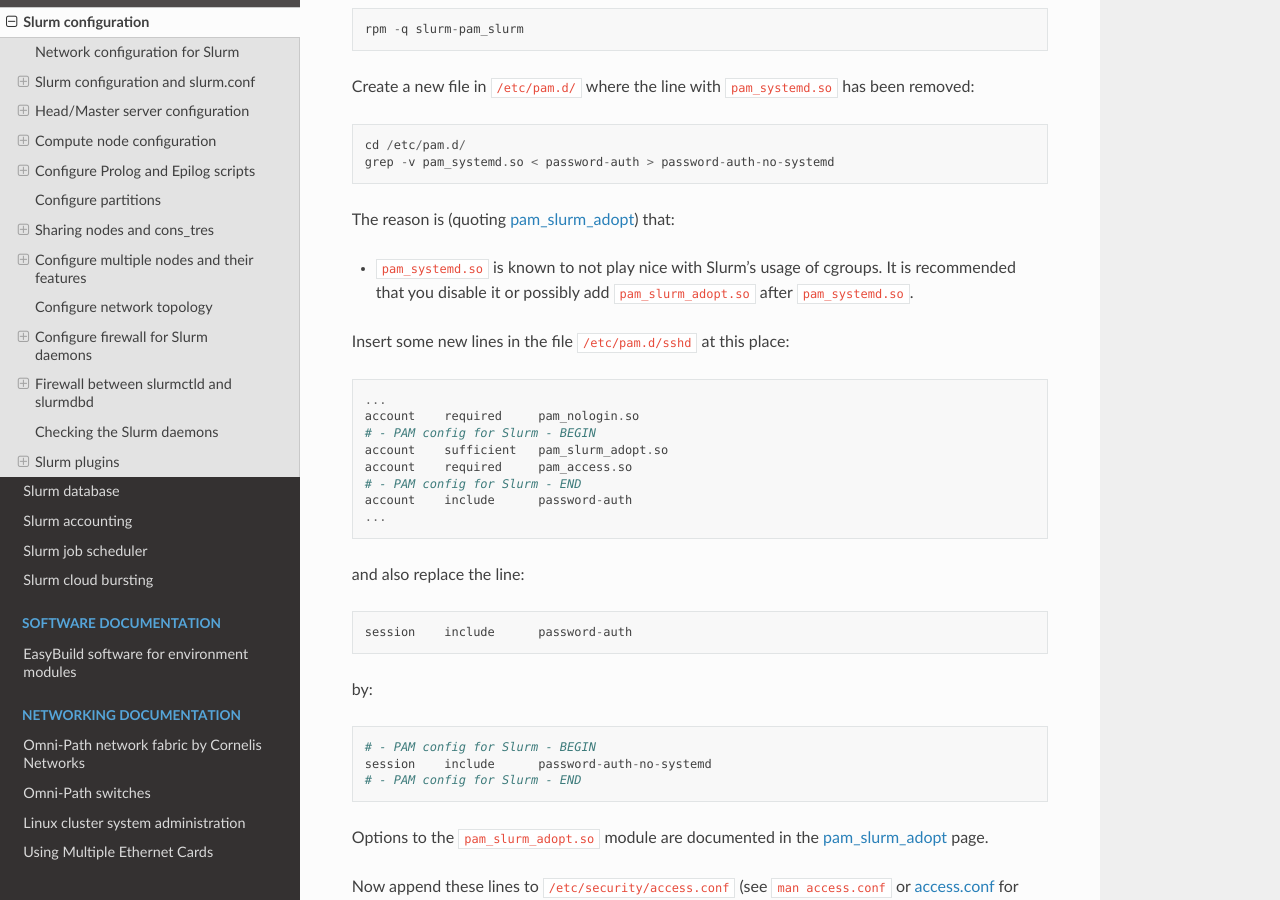
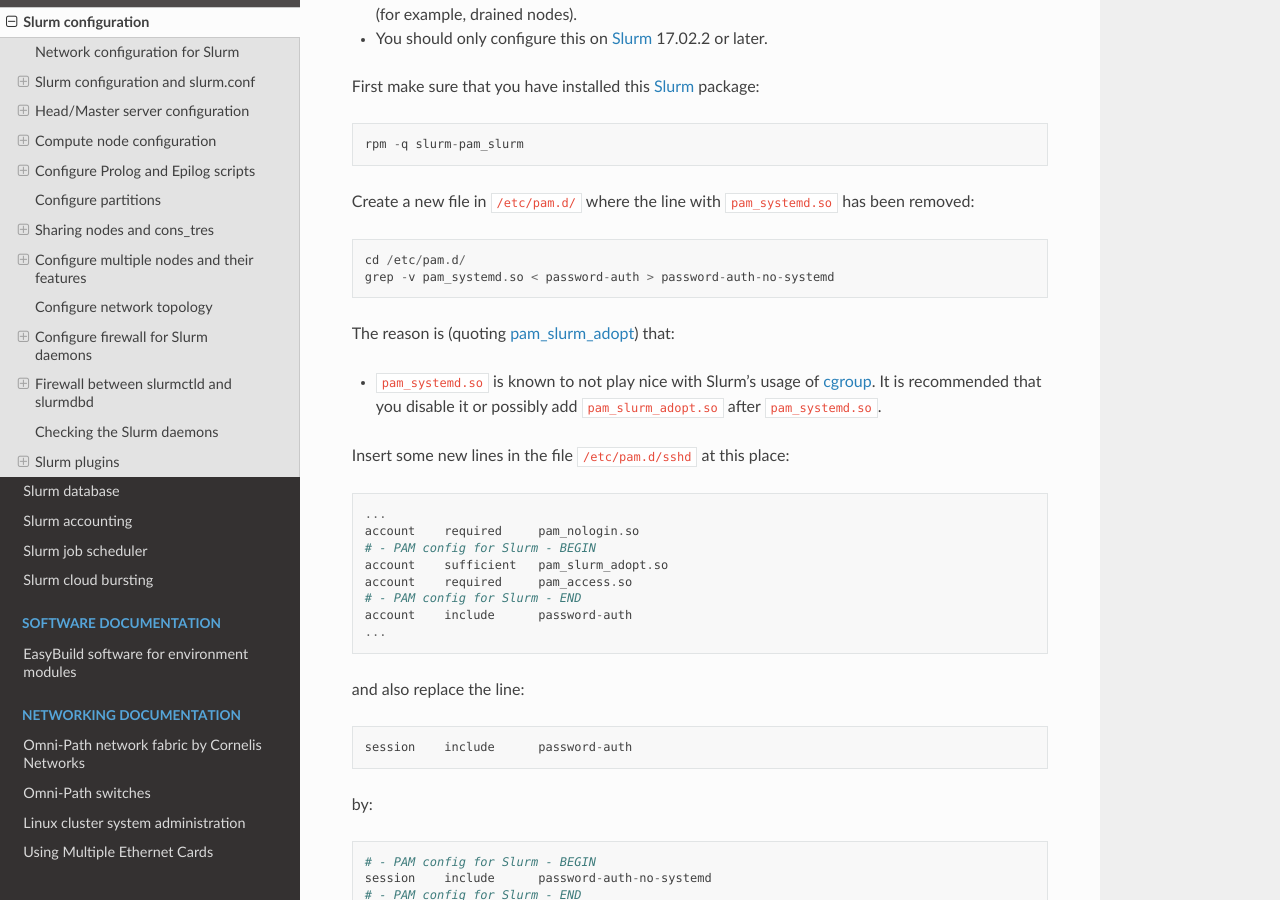
Before and after one commit to OleHolmNielsen/Niflheim_system, a Sphinx documentation site: the page built from docs/Slurm_configuration.rst, in a window 1280 px wide and 900 px high, scrolled down 26587 px. Built offline with Sphinx 7.4.7 and the Read the Docs theme 2.0.0, drawn with Linux system fonts in a browser that asks for light colours; some of the changed text lies outside the part shown.

```diff
--- a/docs/Slurm_configuration.rst
+++ b/docs/Slurm_configuration.rst
@@ -1112,8 +1116,10 @@ Create a new file in ``/etc/pam.d/`` where the line with ``pam_systemd.so`` has
 
 The reason is (quoting pam_slurm_adopt_) that:
 
-* ``pam_systemd.so`` is known to not play nice with Slurm's usage of cgroups.
+* ``pam_systemd.so`` is known to not play nice with Slurm's usage of cgroup_.
   It is recommended that you disable it or possibly add ``pam_slurm_adopt.so`` after ``pam_systemd.so``.
+
+.. _cgroup: https://slurm.schedmd.com/cgroups.html
 
 Insert some new lines in the file ``/etc/pam.d/sshd`` at this place::
 
```
Also changed, not shown: other parts of docs/Slurm_configuration.rst (+4 -0 lines).
